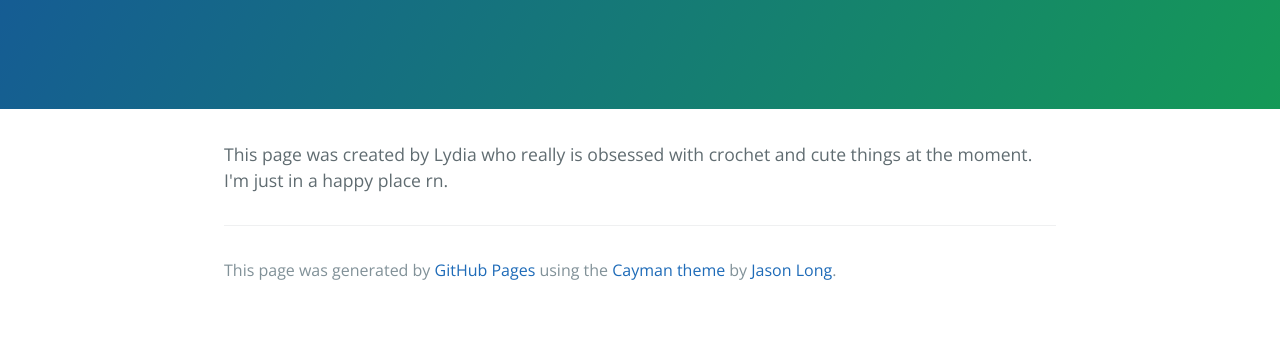
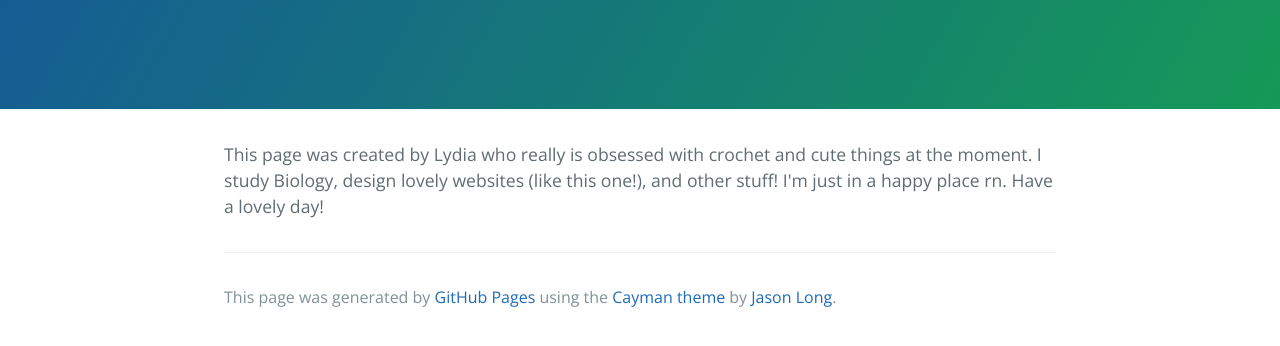
Before and after one commit to lydia82morgan/lydia82morgan.github.io, a plain HTML site: page index.html in a window 1280 px wide. Shown: the part 208-554 px from the top of the page. Drawn offline with nearby package versions, Linux system fonts and the light colour scheme.

Commit message:
Update index.html

```diff
--- a/index.html
+++ b/index.html
@@ -16,7 +16,7 @@
     </section>
 
     <section class="main-content">
-      <p>This page was created by Lydia who really is obsessed with crochet and cute things at the moment. I'm just in a happy place rn. </p>
+      <p>This page was created by Lydia who really is obsessed with crochet and cute things at the moment. I study Biology, design lovely websites (like this one!), and other stuff! I'm just in a happy place rn. Have a lovely day!  </p>
 
       <footer class="site-footer">
 
```
